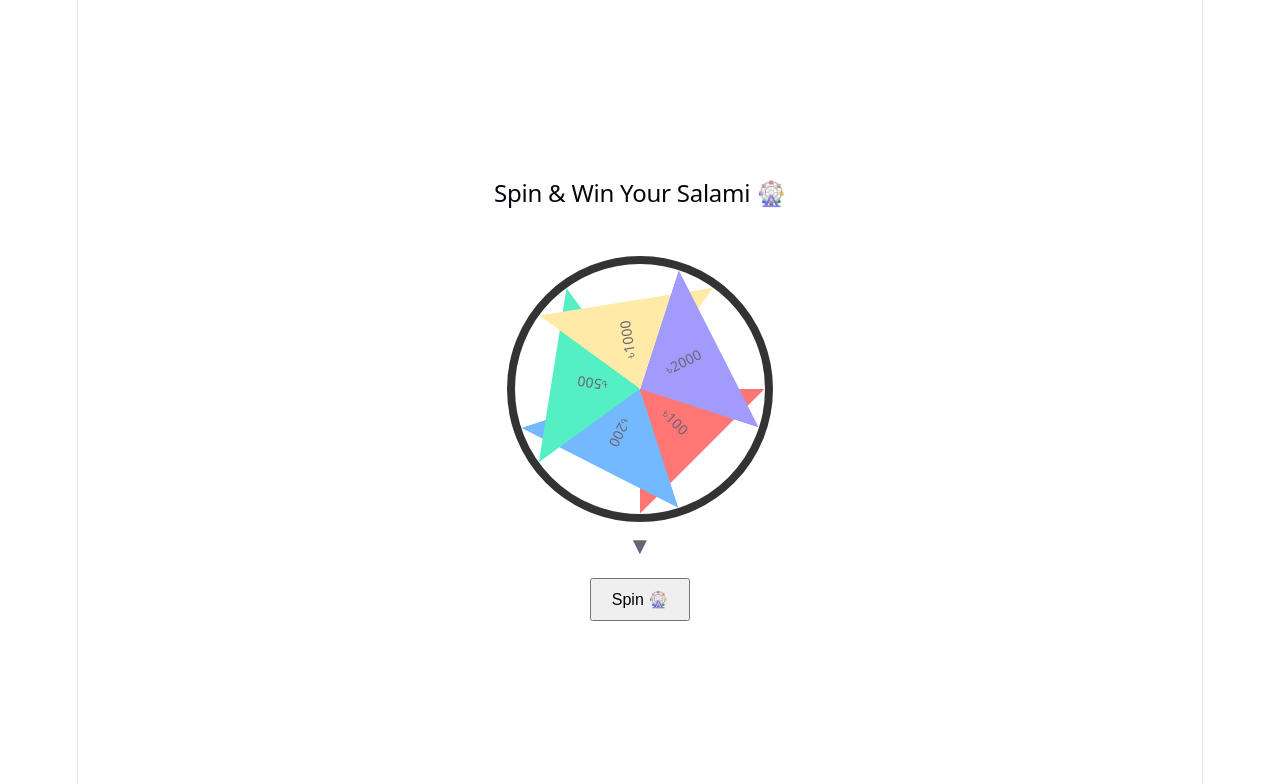
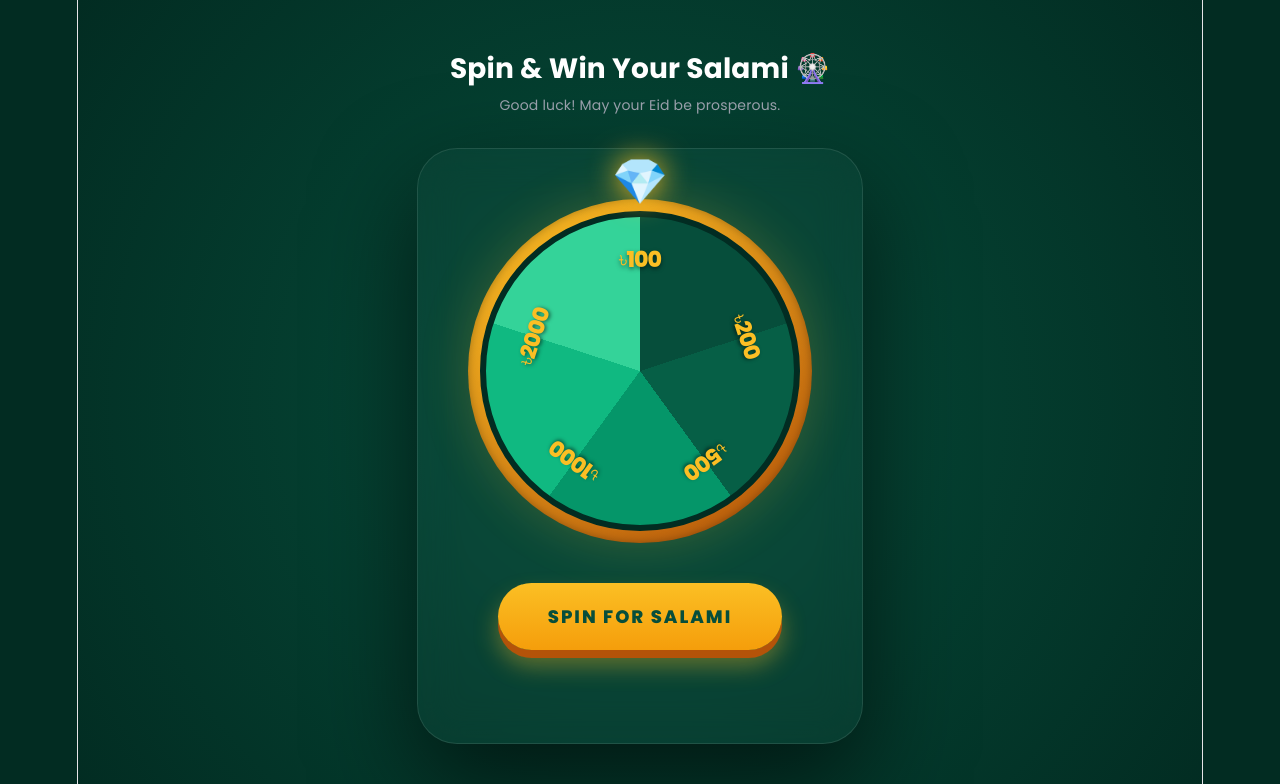
Before and after one commit to the-abed/eid-salami, a React (Vite) app: page /result in a window 1280 px wide. Shown: the top 784 px of the page. Built offline with nearby package versions, Linux system fonts and the light colour scheme.

Commit message:
add new style

```diff
--- a/src/components/Banner.jsx
+++ b/src/components/Banner.jsx
@@ -44,7 +44,7 @@ const styles = {
   },
   heading: {
     fontSize: "3.5rem",
-    margin: "0 0 10px 0",
+    margin: "0 0 20px 0",
     color: "#f3f4f6",
     fontWeight: "700",
     letterSpacing: "-1px",
@@ -52,7 +52,7 @@ const styles = {
   subtext: {
     color: "#9ca3af",
     fontSize: "1.1rem",
-    marginBottom: "30px",
+    marginBottom: "20px",
   },
   btn: {
     padding: "16px 32px",
--- /dev/null
+++ b/src/components/FakeNotification.jsx
@@ -0,0 +1,77 @@
+import { useState, useEffect } from "react";
+
+const FakeNotification = ({ amount }) => {
+  const [show, setShow] = useState(false);
+
+  useEffect(() => {
+    // Show the notification after 1.5 seconds for "realism"
+    const timer = setTimeout(() => setShow(true), 1500);
+    return () => clearTimeout(timer);
+  }, []);
+
+  if (!show) return null;
+
+  return (
+    <div style={styles.notification}>
+      <div style={styles.header}>
+        <span style={styles.appName}>MESSAGES</span>
+        <span style={styles.time}>now</span>
+      </div>
+      <div style={styles.body}>
+        <strong>bKash</strong>
+        <p style={styles.text}>
+          You have received Salami: ৳{amount}.00 from Eid-Salami-Bot.
+          Fee ৳0.00. Balance ৳{amount + 500}.00. Ref: Eid Mubarak!
+        </p>
+      </div>
+    </div>
+  );
+};
+
+const styles = {
+  notification: {
+    position: "fixed",
+    top: "20px",
+    left: "50%",
+    transform: "translateX(-50%)",
+    width: "90%",
+    maxWidth: "400px",
+    backgroundColor: "rgba(255, 255, 255, 0.95)",
+    backdropFilter: "blur(10px)",
+    borderRadius: "18px",
+    padding: "15px",
+    boxShadow: "0 10px 30px rgba(0,0,0,0.3)",
+    zIndex: 1000,
+    border: "1px solid #ddd",
+    animation: "slideDown 0.5s ease-out",
+    fontFamily: "'Poppins', sans-serif",
+  },
+  header: {
+    display: "flex",
+    justifyContent: "space-between",
+    fontSize: "10px",
+    color: "#888",
+    marginBottom: "5px",
+    fontWeight: "600",
+    letterSpacing: "1px",
+  },
+  body: {
+    color: "#333",
+    fontSize: "13px",
+    lineHeight: "1.4",
+  },
+  text: {
+    margin: "2px 0 0 0",
+    color: "#555",
+  }
+};
+
+// Add this animation to your global CSS
+/*
+@keyframes slideDown {
+  from { transform: translate(-50%, -100px); opacity: 0; }
+  to { transform: translate(-50%, 0); opacity: 1; }
+}
+*/
+
+export default FakeNotification;
--- a/src/components/Spinner.jsx
+++ b/src/components/Spinner.jsx
@@ -6,21 +6,39 @@ const amounts = [100, 200, 500, 1000, 2000];
 const Spinner = ({ onFinish }) => {
   const [rotation, setRotation] = useState(0);
   const [selected, setSelected] = useState(null);
-  const [spun, setSpun] = useState(false);
+  const [isSpinning, setIsSpinning] = useState(false);
+  const [hasSpun, setHasSpun] = useState(false);
 
   const spinWheel = () => {
+    if (isSpinning) return;
+
+    setIsSpinning(true);
+    // Pick a random index
     const randomIndex = Math.floor(Math.random() * amounts.length);
-    const anglePerItem = 360 / amounts.length;
-    const randomRotation =
-      360 * 5 + randomIndex * anglePerItem + anglePerItem / 2;
+    const degreesPerSlice = 360 / amounts.length;
 
-    setRotation(randomRotation);
+    /* Calculate rotation:
+       - 360 * 8: 8 full spins for drama
+       - (randomIndex * degreesPerSlice): Move to the slice
+       - We subtract from 360 to ensure the pointer (at top) matches the array index correctly
+    */
+    const stopAt = 360 - (randomIndex * degreesPerSlice);
+    const newRotation = rotation + (360 * 8) + stopAt;
+
+    setRotation(newRotation);
+
+    setTimeout(() => {
       setSelected(amounts[randomIndex]);
-    setSpun(true);
+      setIsSpinning(false);
+      setHasSpun(true);
+    }, 5000); // Matches the 5s transition in CSS
   };
 
   return (
     <div className="spinner-container">
+      <div className="wheel-wrapper">
+        <div className="pointer">💎</div>
+
         <div
           className="wheel"
           style={{ transform: `rotate(${rotation}deg)` }}
@@ -29,29 +47,36 @@ const Spinner = ({ onFinish }) => {
             <div
               key={i}
               className="slice"
-            style={{
-              transform: `rotate(${i * (360 / amounts.length)}deg)`,
-            }}
+              style={{ transform: `rotate(${i * (360 / amounts.length)}deg)` }}
             >
               <span>৳{amt}</span>
             </div>
           ))}
         </div>
+      </div>
 
-      <div className="pointer">▼</div>
-
-      {!spun ? (
-        <button className="spin-btn" onClick={spinWheel}>
-          Spin 🎡
+      <div style={{ minHeight: "150px" }}>
+        {!hasSpun ? (
+          <button
+            className="spin-btn"
+            onClick={spinWheel}
+            disabled={isSpinning}
+            style={isSpinning ? {opacity: 0.5, cursor: 'not-allowed'} : {}}
+          >
+            {isSpinning ? "GOOD LUCK..." : "SPIN FOR SALAMI"}
           </button>
         ) : (
-        <button
-          className="claim-btn"
-          onClick={() => onFinish(selected)}
-        >
-          Claim ৳{selected} 💰
+          <div className="reveal-container">
+            <p style={{ color: "#9ca3af", textTransform: "uppercase", letterSpacing: "2px" }}>You Won</p>
+            <div className="money-display">
+              <span className="currency">৳</span>{selected}
+            </div>
+            <button className="claim-btn" onClick={() => onFinish(selected)}>
+              Transfer to bKash 💰
             </button>
+          </div>
         )}
+      </div>
     </div>
   );
 };
--- a/src/index.css
+++ b/src/index.css
@@ -1,3 +1,33 @@
+/* Import Poppins from Google Fonts */
+@import url('https://fonts.googleapis.com/css2?family=Poppins:wght@300;400;600;700;800&display=swap');
+
+/* Apply it to the entire project */
+* {
+  margin: 0;
+  padding: 0;
+  box-sizing: border-box;
+  font-family: 'Poppins', sans-serif;
+}
+
+body {
+  font-family: 'Poppins', sans-serif;
+  -webkit-font-smoothing: antialiased;
+  -moz-osx-font-smoothing: grayscale;
+}
+
+@import url('https://fonts.googleapis.com/css2?family=Poppins:wght@300;400;500;600;700;800&display=swap');
+
+* {
+  font-family: 'Poppins', sans-serif !important;
+  transition: all 0.3s cubic-bezier(0.4, 0, 0.2, 1); /* Makes all hover effects smooth */
+}
+
+body {
+  margin: 0;
+  background-color: #022c22; /* Deep Emerald base */
+  color: #ffffff;
+}
+
 :root {
   --text: #6b6375;
   --text-h: #08060d;
@@ -66,31 +96,7 @@ body {
   box-sizing: border-box;
 }
 
-h1,
-h2 {
-  font-family: var(--heading);
-  font-weight: 500;
-  color: var(--text-h);
-}
 
-h1 {
-  font-size: 56px;
-  letter-spacing: -1.68px;
-  margin: 32px 0;
-  @media (max-width: 1024px) {
-    font-size: 36px;
-    margin: 20px 0;
-  }
-}
-h2 {
-  font-size: 24px;
-  line-height: 118%;
-  letter-spacing: -0.24px;
-  margin: 0 0 8px;
-  @media (max-width: 1024px) {
-    font-size: 20px;
-  }
-}
 p {
   margin: 0;
 }
--- a/src/pages/Result.jsx
+++ b/src/pages/Result.jsx
@@ -1,24 +1,62 @@
+import { useState } from "react";
 import Spinner from "../components/Spinner";
 import toast from "react-hot-toast";
-import { useState } from "react";
+// Import the FakeNotification component we discussed earlier
+import FakeNotification from "../components/FakeNotification";
 
 const Result = () => {
   const [claimed, setClaimed] = useState(false);
+  const [wonAmount, setWonAmount] = useState(0);
 
   const handleFinish = (amount) => {
-    toast.success(`🎉 You got ৳${amount} Eid Salami!`);
+    setWonAmount(amount);
     setClaimed(true);
+
+    // Play a subtle vibration for mobile users
+    if ("vibrate" in navigator) {
+      navigator.vibrate([100, 50, 100]);
+    }
+
+    toast.success(`🎉 ৳${amount} Salami Added!`, {
+      style: {
+        borderRadius: '10px',
+        background: '#064e3b',
+        color: '#fff',
+        fontFamily: 'Poppins',
+      },
+    });
   };
 
   return (
     <div style={styles.container}>
       {!claimed ? (
-        <>
-          <h2>Spin & Win Your Salami 🎡</h2>
+        <div style={styles.spinnerWrapper}>
+          <h2 style={styles.title}>Spin & Win Your Salami 🎡</h2>
+          <p style={styles.subtitle}>Good luck! May your Eid be prosperous.</p>
           <Spinner onFinish={handleFinish} />
-        </>
+        </div>
       ) : (
-        <h1>💰 Successfully Claimed!</h1>
+        <div style={styles.successCard}>
+          {/* This is the dummy message logic */}
+          <FakeNotification amount={wonAmount} />
+
+          <div style={styles.iconBox}>💰</div>
+          <h1 style={styles.successTitle}>Transfer Successful</h1>
+          <div style={styles.amountDisplay}>
+            <span style={styles.currency}>৳</span>{wonAmount}
+          </div>
+          <p style={styles.footerText}>
+            The amount has been sent to your bKash number.
+            Check your messages for the Transaction ID.
+          </p>
+
+          <button
+            style={styles.homeBtn}
+            onClick={() => window.location.href = '/'}
+          >
+            Back to Home
+          </button>
+        </div>
       )}
     </div>
   );
@@ -31,7 +69,75 @@ const styles = {
     flexDirection: "column",
     alignItems: "center",
     justifyContent: "center",
+    background: "radial-gradient(circle at center, #064e3b 0%, #022c22 100%)",
+    fontFamily: "'Poppins', sans-serif",
+    padding: "20px",
   },
+  spinnerWrapper: {
+    textAlign: "center",
+    animation: "fadeIn 1s ease-out",
+  },
+  title: {
+    fontSize: "28px",
+    fontWeight: "700",
+    color: "#fff",
+    marginBottom: "10px",
+  },
+  subtitle: {
+    color: "#9ca3af",
+    fontSize: "14px",
+    marginBottom: "30px",
+  },
+  successCard: {
+    textAlign: "center",
+    background: "rgba(255, 255, 255, 0.05)",
+    backdropFilter: "blur(20px)",
+    padding: "50px 40px",
+    borderRadius: "30px",
+    border: "1px solid rgba(255, 255, 255, 0.1)",
+    boxShadow: "0 25px 50px rgba(0,0,0,0.5)",
+    maxWidth: "400px",
+    animation: "popIn 0.5s cubic-bezier(0.175, 0.885, 0.32, 1.275)",
+  },
+  iconBox: {
+    fontSize: "50px",
+    marginBottom: "20px",
+  },
+  successTitle: {
+    fontSize: "22px",
+    color: "#fff",
+    fontWeight: "600",
+    margin: "0",
+  },
+  amountDisplay: {
+    fontSize: "60px",
+    fontWeight: "800",
+    color: "#fbbf24",
+    margin: "10px 0",
+    letterSpacing: "-2px",
+  },
+  currency: {
+    fontSize: "24px",
+    verticalAlign: "middle",
+    marginRight: "5px",
+  },
+  footerText: {
+    color: "#9ca3af",
+    fontSize: "13px",
+    lineHeight: "1.6",
+    marginBottom: "30px",
+  },
+  homeBtn: {
+    padding: "12px 30px",
+    borderRadius: "50px",
+    border: "1px solid rgba(255,255,255,0.2)",
+    background: "transparent",
+    color: "#fff",
+    cursor: "pointer",
+    fontSize: "14px",
+    fontWeight: "600",
+    transition: "all 0.3s ease",
+  }
 };
 
 export default Result;
--- a/src/spinner.css
+++ b/src/spinner.css
@@ -1,54 +1,175 @@
+/* Container glass effect */
 .spinner-container {
   display: flex;
   flex-direction: column;
   align-items: center;
-  margin-top: 40px;
+  padding: 50px;
+  background: rgba(255, 255, 255, 0.02);
+  backdrop-filter: blur(20px);
+  border-radius: 40px;
+  border: 1px solid rgba(255, 255, 255, 0.1);
+  box-shadow: 0 40px 100px rgba(0, 0, 0, 0.6);
+
+}
+
+/* The Gold Outer Ring */
+.wheel-wrapper {
+  position: relative;
+  padding: 12px;
+  background: linear-gradient(145deg, #fbbf24, #b45309);
+  border-radius: 50%;
+  box-shadow: 0 0 50px rgba(251, 191, 36, 0.2), inset 0 0 10px rgba(0,0,0,0.3);
 }
 
 .wheel {
-  width: 250px;
-  height: 250px;
+  width: 320px;
+  height: 320px;
   border-radius: 50%;
   position: relative;
-  border: 8px solid #333;
+  border: 6px solid #022c22;
   overflow: hidden;
-  transition: transform 3s ease-out;
+  transition: transform 5s cubic-bezier(0.2, 0, 0, 1);
+  /* Elegant Slices */
+  background: conic-gradient(
+    #064e3b 0deg 72deg,
+    #065f46 72deg 144deg,
+    #059669 144deg 216deg,
+    #10b981 216deg 288deg,
+    #34d399 288deg 360deg
+  );
 }
 
 .slice {
   position: absolute;
-  width: 50%;
-  height: 50%;
-  background: red;
-  top: 50%;
-  left: 50%;
-  transform-origin: 0% 0%;
-  clip-path: polygon(0 0, 100% 0, 0 100%);
+  width: 100%;
+  height: 100%;
+  display: flex;
+  justify-content: center;
+  align-items: flex-start;
+  padding-top: 30px;
+  color: #fbbf24;
+  font-weight: 900;
+  font-size: 20px;
+  text-shadow: 0 2px 4px rgba(0,0,0,0.5);
+}
+.slice span {
+  font-family: 'Poppins', sans-serif;
+  font-weight: 800; /* Makes the ৳ values look heavy and expensive */
+  font-size: 22px;
+  letter-spacing: -1px;
 }
 
-.slice:nth-child(1) { background: #ff7675; }
-.slice:nth-child(2) { background: #74b9ff; }
-.slice:nth-child(3) { background: #55efc4; }
-.slice:nth-child(4) { background: #ffeaa7; }
-.slice:nth-child(5) { background: #a29bfe; }
-
-.slice span {
+/* The Glowing Pointer */
+.pointer {
   position: absolute;
-  left: 20px;
-  top: 20px;
-  font-size: 14px;
-  transform: rotate(45deg);
+  top: -20px;
+  left: 50%;
+  transform: translateX(-50%);
+  z-index: 50;
+  font-size: 45px;
+  filter: drop-shadow(0 0 15px #fbbf24);
+  animation: bounce 0.6s infinite alternate ease-in-out;
 }
 
-.pointer {
-  margin-top: 10px;
-  font-size: 24px;
+@keyframes bounce {
+  from { transform: translateX(-50%) translateY(0); }
+  to { transform: translateX(-50%) translateY(-10px); }
 }
 
-.spin-btn,
+/* Money Reveal Styling */
+.reveal-container {
+  margin-top: 40px;
+  text-align: center;
+  animation: fadeIn 1s ease;
+}
+
+.money-display {
+  font-family: 'Poppins', sans-serif;
+  font-weight: 900;
+  font-size: 80px; /* Massive impact */
+  color: #fbbf24;
+  text-shadow: 0 10px 40px rgba(251, 191, 36, 0.5);
+  margin-bottom: 20px;
+  margin-top: 40px;
+}
+
+.currency {
+  font-size: 32px;
+  margin-right: 8px;
+  vertical-align: middle;
+}
+
+@keyframes fadeIn {
+  from { opacity: 0; transform: scale(0.9); }
+  to { opacity: 1; transform: scale(1); }
+}
+
+/* The Main Spin Button */
+.spin-btn {
+  position: relative;
+  display: inline-block;
+  padding: 20px 50px;
+  font-family: 'Poppins', sans-serif;
+  font-size: 18px;
+  font-weight: 800;
+  text-transform: uppercase;
+  letter-spacing: 2px;
+  color: #064e3b; /* Deep Emerald Text */
+  background: linear-gradient(180deg, #fbbf24 0%, #f59e0b 100%); /* Gold Gradient */
+  border: none;
+  border-radius: 50px;
+  cursor: pointer;
+  outline: none;
+  margin-top: 40px;
+
+  /* The "3D" shadow under the button */
+  box-shadow: 0 8px 0px #b45309, 0 15px 25px rgba(251, 191, 36, 0.4);
+
+  transition: all 0.1s ease; /* Fast transition for a mechanical feel */
+  user-select: none;
+}
+
+/* Hover Effect: Glow slightly brighter */
+.spin-btn:hover:not(:disabled) {
+  filter: brightness(1.1);
+  transform: translateY(-2px);
+  box-shadow: 0 10px 0px #b45309, 0 20px 30px rgba(251, 191, 36, 0.5);
+}
+
+/* Pressed Effect: The button physically "pushes" down */
+.spin-btn:active:not(:disabled) {
+  transform: translateY(6px);
+  box-shadow: 0 2px 0px #b45309, 0 5px 10px rgba(0, 0, 0, 0.3);
+}
+
+/* Disabled state (While spinning) */
+.spin-btn:disabled {
+  background: linear-gradient(180deg, #4b5563 0%, #374151 100%);
+  color: #9ca3af;
+  box-shadow: 0 4px 0px #1f2937;
+  cursor: not-allowed;
+  transform: translateY(4px);
+  opacity: 0.7;
+}
+
+/* Success/Claim Button (Same style but different color) */
 .claim-btn {
+  padding: 18px 45px;
+  font-family: 'Poppins', sans-serif;
+  font-size: 16px;
+  font-weight: 700;
+  text-transform: uppercase;
+  color: #ffffff;
+  background: linear-gradient(180deg, #10b981 0%, #059669 100%); /* Emerald Green */
+  border: none;
+  border-radius: 16px;
+  cursor: pointer;
+  box-shadow: 0 6px 0px #064e3b, 0 15px 25px rgba(16, 185, 129, 0.3);
+  transition: all 0.1s ease;
   margin-top: 20px;
-  padding: 10px 20px;
-  font-size: 16px;
-  cursor: pointer;
 }
+
+.claim-btn:active {
+  transform: translateY(4px);
+  box-shadow: 0 2px 0px #064e3b;
+}
```
Lines whose indentation alone changed are shown as unchanged.
